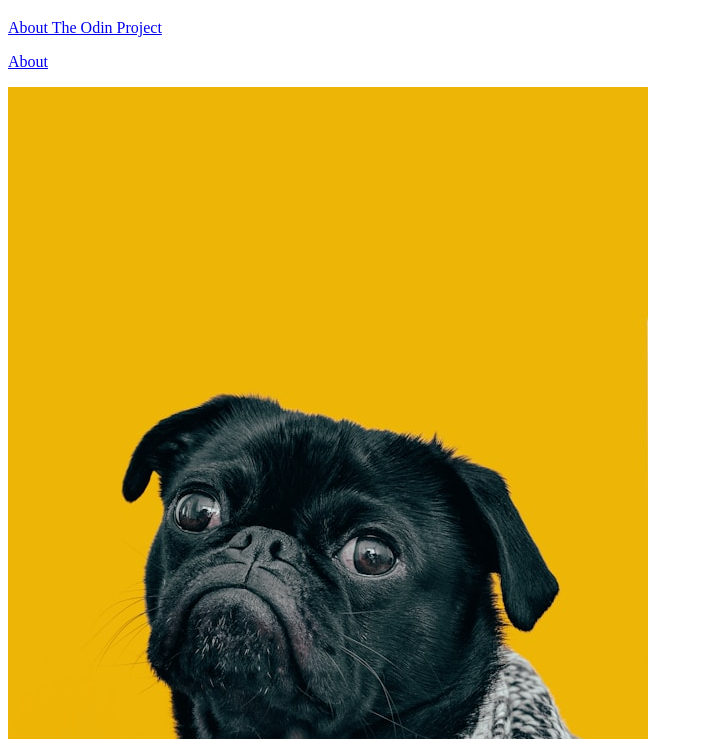
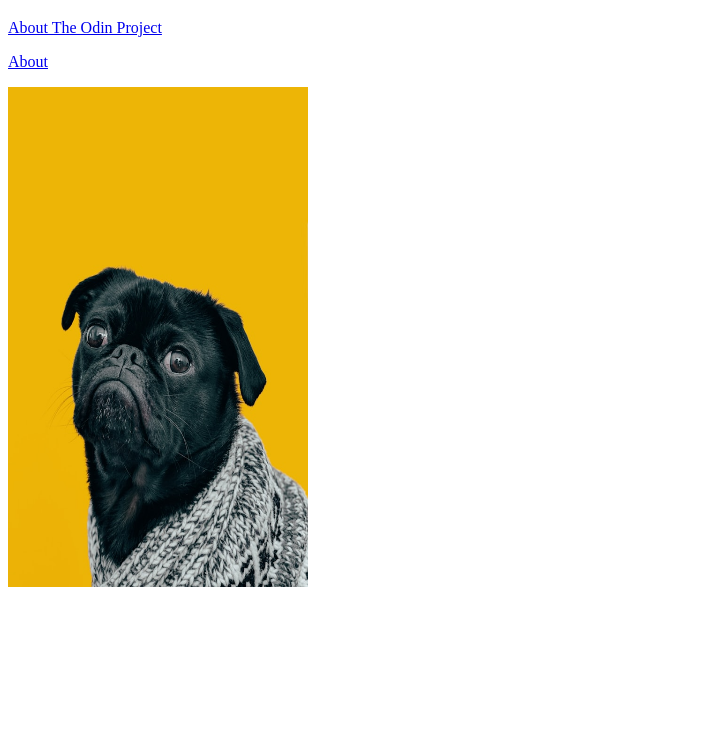
Before and after one commit to Sehnya/git_test, a plain HTML site: page odin-links-and-images/index.html in a window 1280 px wide. Shown: the part 61-800 px from the top of the page, without its empty margins (0-703 px from the left). Drawn offline with Linux system fonts and the light colour scheme.

Commit message:
added height and width tags to pug image

```diff
--- a/odin-links-and-images/index.html
+++ b/odin-links-and-images/index.html
@@ -11,6 +11,6 @@
 
     <p><a href="./pages/about.html">About</a></p>
 
-    <img src="./images/dog.jpg" alt="This is a black pug named Charles. He is wearing a neat bandana. So cute!">
+    <img src="./images/dog.jpg" alt="This is a black pug named Charles. He is wearing a neat bandana. So cute!" height="500" width="300">
 </body>
 </html>
```
